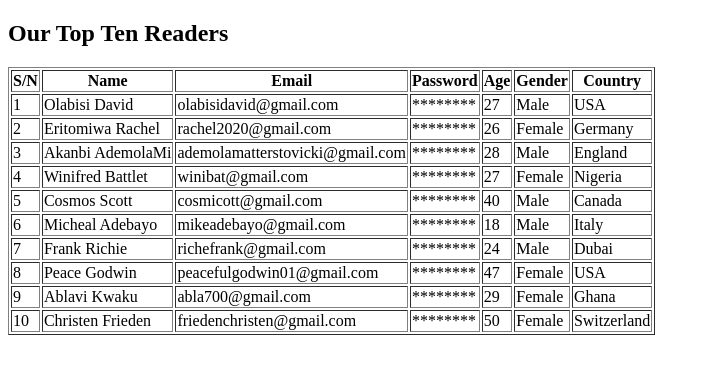
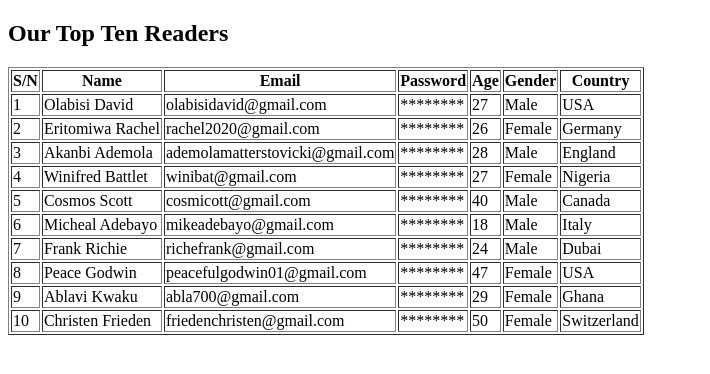
Before and after one commit to Vikitohyah/CapacityBay_Second_HTML_Assignment_, a plain HTML site: page table.html in a window 1280 px wide. Shown: the whole page, without its empty margins (0-710 px from the left). Drawn offline with Linux system fonts and the light colour scheme.

Commit message:
capcitybay second html assignment

```diff
--- a/table.html
+++ b/table.html
@@ -40,7 +40,7 @@
         </tr>
         <tr>
             <td>3</td>
-            <td>Akanbi AdemolaMi</td>
+            <td>Akanbi Ademola</td>
             <td>ademolamatterstovicki@gmail.com</td>
             <td>********</td>
             <td>28</td>
```
